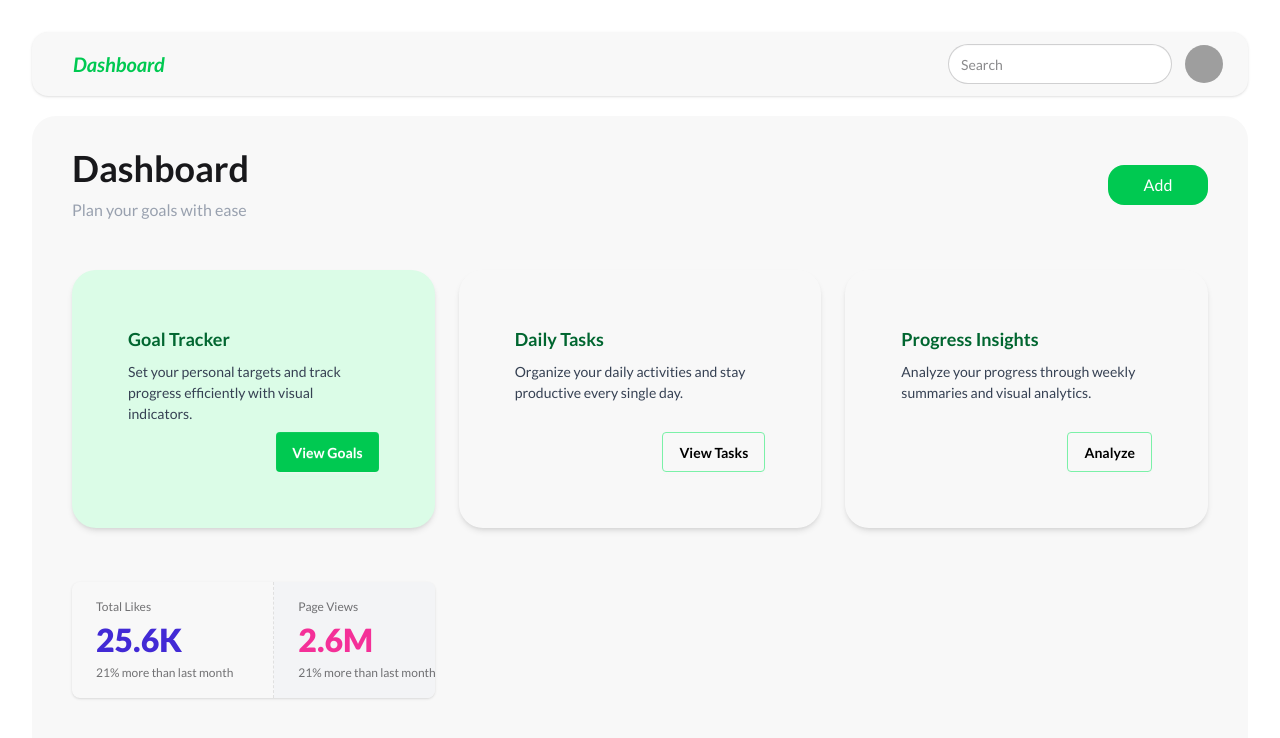
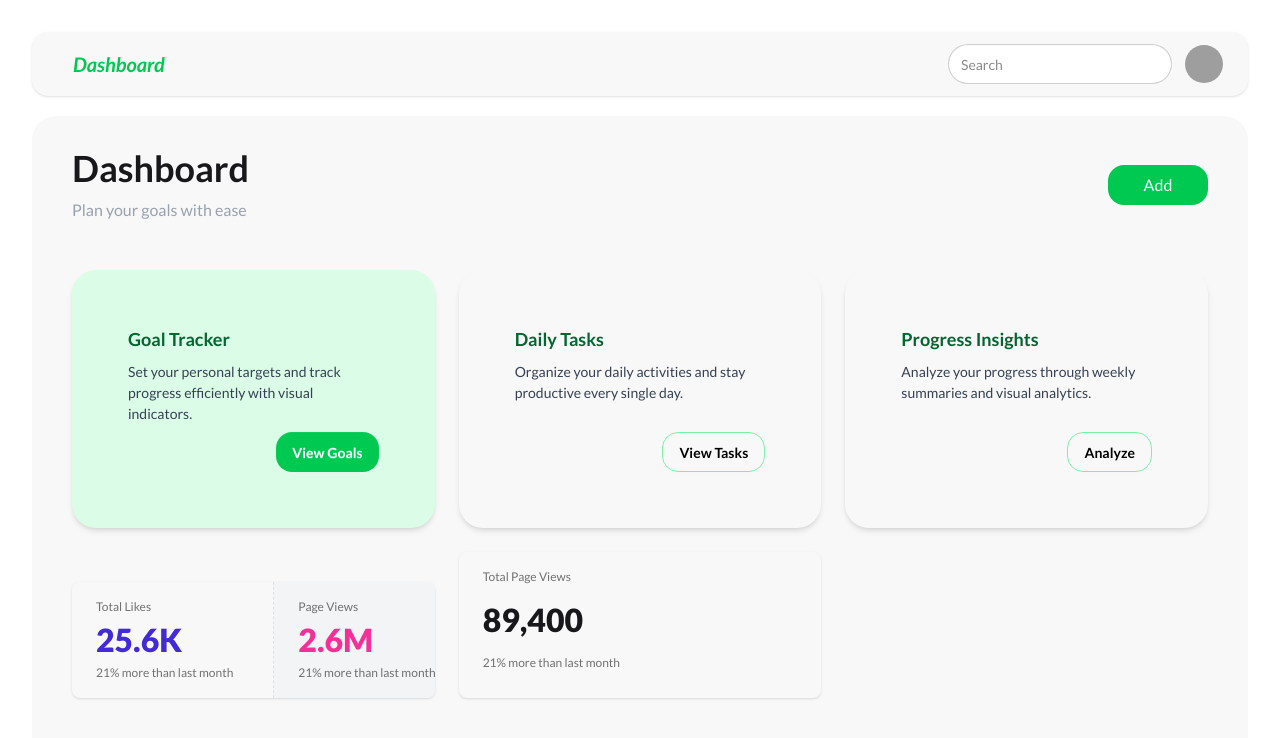
Before and after one commit to Arsh1333/dashboard, a React (Vite) app in the folder frontend/dashboardApp/: page / in a window 1280 px wide. Shown: the top 738 px of the page. Built offline with nearby package versions, Linux system fonts and the light colour scheme; grey boxes are pictures that could not be loaded.

Commit message:
stats and router package install

```diff
--- a/frontend/dashboardApp/package.json
+++ b/frontend/dashboardApp/package.json
@@ -13,6 +13,7 @@
     "@tailwindcss/vite": "^4.1.16",
     "react": "^19.1.1",
     "react-dom": "^19.1.1",
+    "react-router": "^7.9.5",
     "tailwindcss": "^4.1.16"
   },
   "devDependencies": {
--- a/frontend/dashboardApp/src/App.jsx
+++ b/frontend/dashboardApp/src/App.jsx
@@ -131,7 +131,7 @@ function App() {
               </h1>
               <p className="text-gray-400 mt-2.5">Plan your goals with ease</p>
             </div>
-            <button className="bg-green-500 hover:bg-green-300 text-white rounded-2xl w-auto sm:w-[100px] h-[40px]">
+            <button className="bg-green-500 font-lato hover:bg-green-300 text-white rounded-2xl w-auto sm:w-[100px] h-[40px]">
               Add
             </button>
           </div>
@@ -149,7 +149,7 @@ function App() {
                   visual indicators.
                 </p>
                 <div className="card-actions justify-end">
-                  <button className="btn bg-green-500 hover:bg-green-600 border-none text-white">
+                  <button className="btn rounded-2xl bg-green-500 hover:bg-green-600 border-none text-white">
                     View Goals
                   </button>
                 </div>
@@ -167,7 +167,7 @@ function App() {
                   single day.
                 </p>
                 <div className="card-actions justify-end">
-                  <button className="btn border-green-300 text-black">
+                  <button className="btn rounded-2xl border-green-300 text-black">
                     View Tasks
                   </button>
                 </div>
@@ -185,7 +185,7 @@ function App() {
                   analytics.
                 </p>
                 <div className="card-actions justify-end">
-                  <button className="btn border-green-300 text-black">
+                  <button className="btn border-green-300 rounded-2xl text-black">
                     Analyze
                   </button>
                 </div>
@@ -236,6 +236,14 @@ function App() {
                 </div>
               </div>
             </div>
+            {/*table*/}
+            <div className="stats shadow w-full">
+              <div className="stat w-full">
+                <div className="stat-title">Total Page Views</div>
+                <div className="stat-value">89,400</div>
+                <div className="stat-desc">21% more than last month</div>
+              </div>
+            </div>
           </div>
         </div>
       </main>
```
Also changed, not shown: 1 other file (tests, documents, lock files or other folders).
